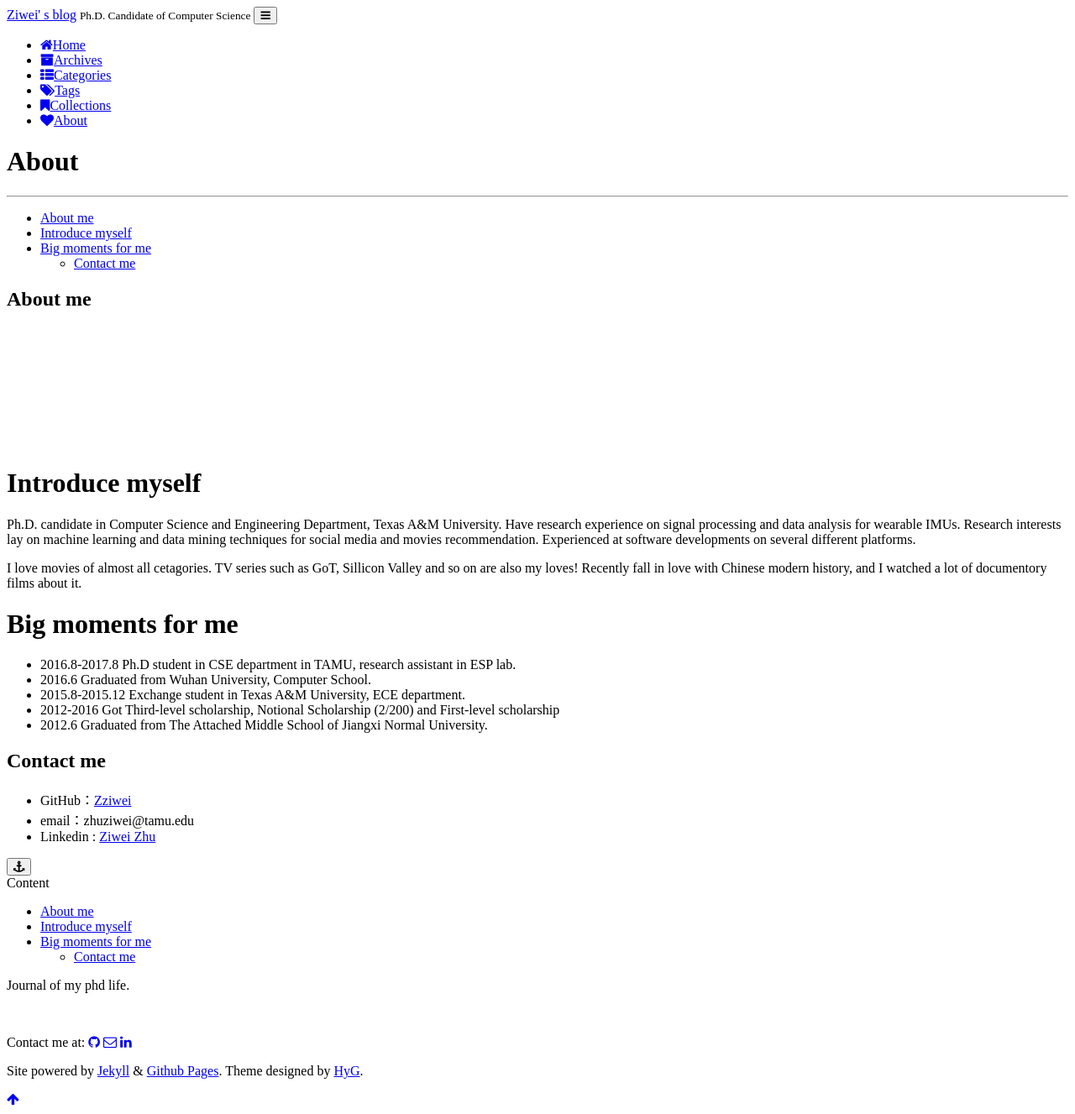
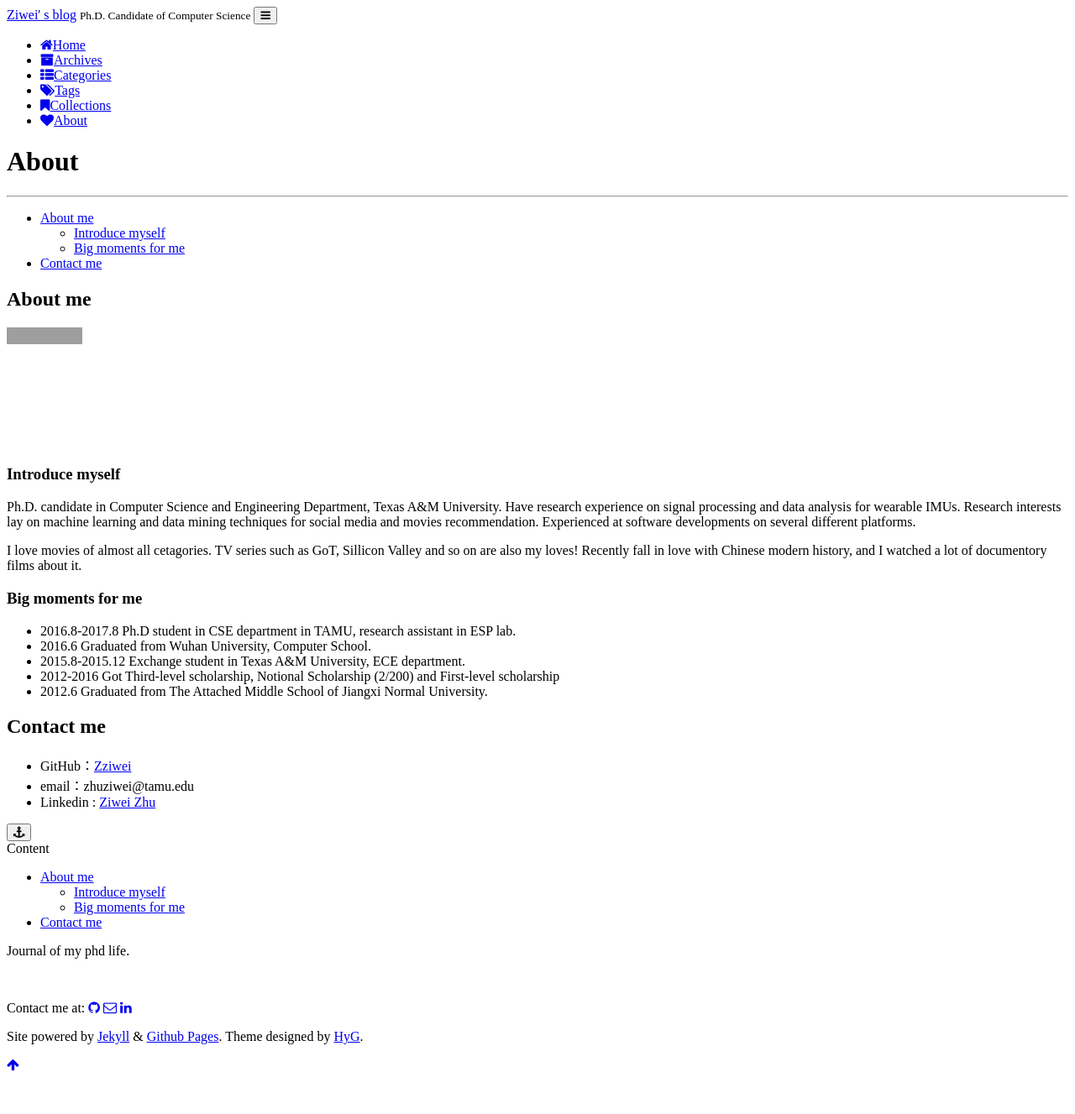
Before and after one commit to Zziwei/Zziwei.github.io, a Jekyll site: the page built from page/4about.md, in a window 1280 px wide. Shown: the whole page at 84% size. Built offline with Jekyll 4.4.1, drawn with Linux system fonts in a browser that asks for light colours; comment, search, counter and statistics services are not loaded; a style sheet for code colours, icons or effects is not loaded; after the commit the page ends 1286 px from its top, so only the background shows below that; grey boxes are pictures that could not be loaded.

```diff
--- a/page/4about.md
+++ b/page/4about.md
@@ -13,12 +13,12 @@ type: page
 
 <iframe src="https://githubbadge.appspot.com/Zziwei?s=1" style="border: 0;height: 142px;width: 200px;overflow: hidden;" frameBorder="0"></iframe>
 
-# Introduce myself
+### Introduce myself
 Ph.D. candidate in Computer Science and Engineering Department, Texas A&M University. Have research experience on signal processing and data analysis for wearable IMUs. Research interests lay on machine learning and data mining techniques for social media and movies recommendation. Experienced at software developments on several different platforms.
 
 I love movies of almost all cetagories. TV series such as GoT, Sillicon Valley and so on are also my loves! Recently fall in love with Chinese modern history, and I watched a lot of documentory films about it.
 
-# Big moments for me
+### Big moments for me
 * 2016.8-2017.8 Ph.D student in CSE department in TAMU, research assistant in ESP lab.
 * 2016.6 Graduated from Wuhan University, Computer School.
 * 2015.8-2015.12 Exchange student in Texas A&M University, ECE department.
```
